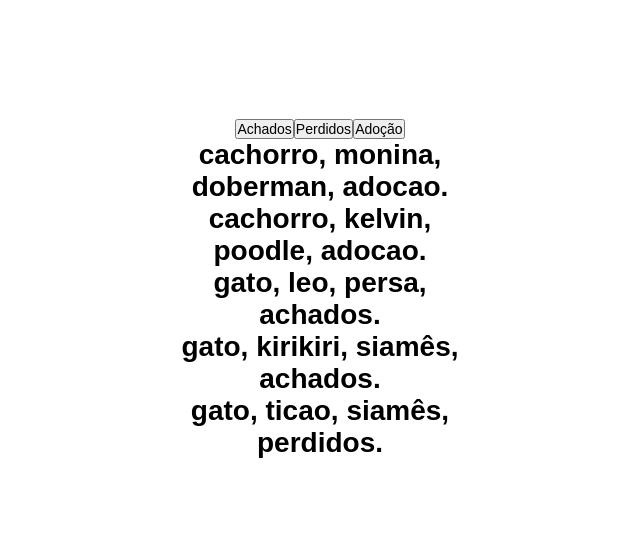
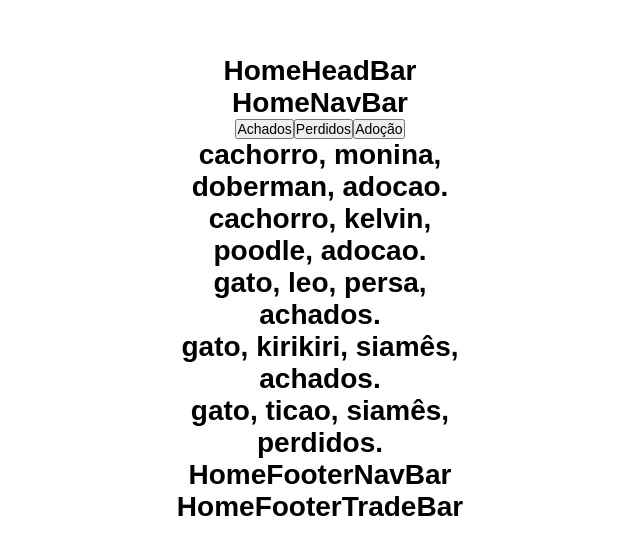
Before and after one commit to codenation-dev/squad-2-ad-escale, a React (Create React App) app in the folder frontend/: page / in a window 1280 px wide. Shown: the part 111-666 px from the top of the page, without its empty margins (320-960 px from the left). Built offline with nearby package versions, Linux system fonts and the light colour scheme; the HTML template or start-up script is replaced by a standard one.

Commit message:
criação dos componentes da página home

```diff
--- a/frontend/src/pages/Home/index.js
+++ b/frontend/src/pages/Home/index.js
@@ -2,6 +2,83 @@
 
 import React from 'react';
 import data from '../../data';
+
+const HomeHeadBar = () => {
+  return (
+    <>
+      <h1>HomeHeadBar</h1>
+    </>
+  );
+};
+
+const HomeNavBar = () => {
+  return (
+    <>
+      <h1>HomeNavBar</h1>
+    </>
+  );
+};
+
+const HomeFilterBar = ({ handle }) => {
+  return (
+    <>
+      <nav>
+        <button
+          onClick={e => {
+            handle(e);
+          }}
+          value="achados"
+        >
+          Achados
+        </button>
+        <button
+          onClick={e => {
+            handle(e);
+          }}
+          value="perdidos"
+        >
+          Perdidos
+        </button>
+        <button
+          onClick={e => {
+            handle(e);
+          }}
+          value="adocao"
+        >
+          Adoção
+        </button>
+      </nav>
+    </>
+  );
+};
+
+const HomeContent = ({ pets }) => {
+  return (
+    <>
+      {pets.map(item => {
+        return (
+          <h1>{`${item.especie}, ${item.nome}, ${item.raca}, ${item.status}.`}</h1>
+        );
+      })}
+    </>
+  );
+};
+
+const HomeFooterNavBar = () => {
+  return (
+    <>
+      <h1>HomeFooterNavBar</h1>
+    </>
+  );
+};
+
+const HomeFooterTradeBar = () => {
+  return (
+    <>
+      <h1>HomeFooterTradeBar</h1>
+    </>
+  );
+};
 
 export default class Home extends React.Component {
   state = {
@@ -30,21 +107,12 @@ export default class Home extends React.Component {
     return (
       <>
         <div className="row">
-          <button onClick={this.handleButtons} value="achados">
-            Achados
-          </button>
-          <button onClick={this.handleButtons} value="perdidos">
-            Perdidos
-          </button>
-          <button onClick={this.handleButtons} value="adocao">
-            Adoção
-          </button>
-
-          {this.state.filteredPets.map(item => {
-            return (
-              <h1>{`${item.especie}, ${item.nome}, ${item.raca}, ${item.status}.`}</h1>
-            );
-          })}
+          <HomeHeadBar />
+          <HomeNavBar />
+          <HomeFilterBar handle={this.handleButtons} />
+          <HomeContent pets={this.state.filteredPets} />
+          <HomeFooterNavBar />
+          <HomeFooterTradeBar />
         </div>
       </>
     );
```
